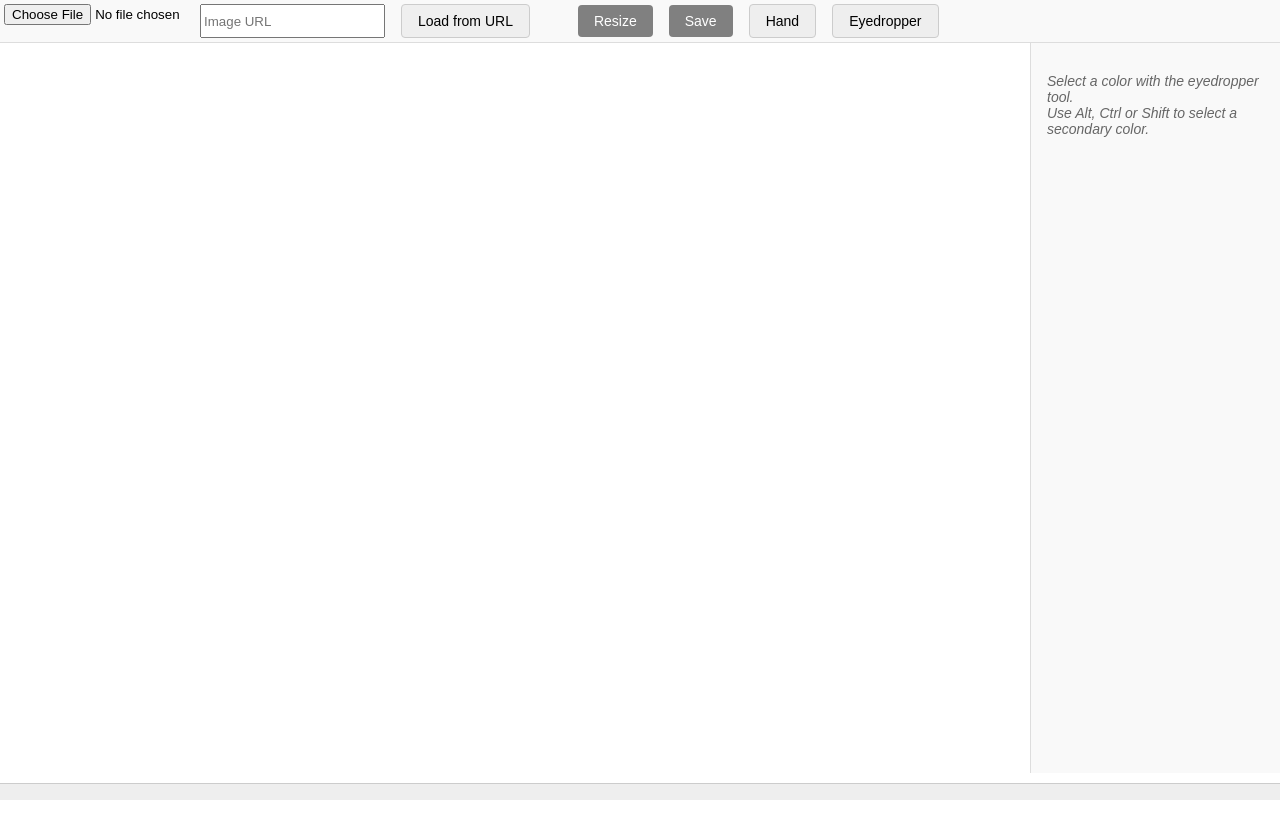
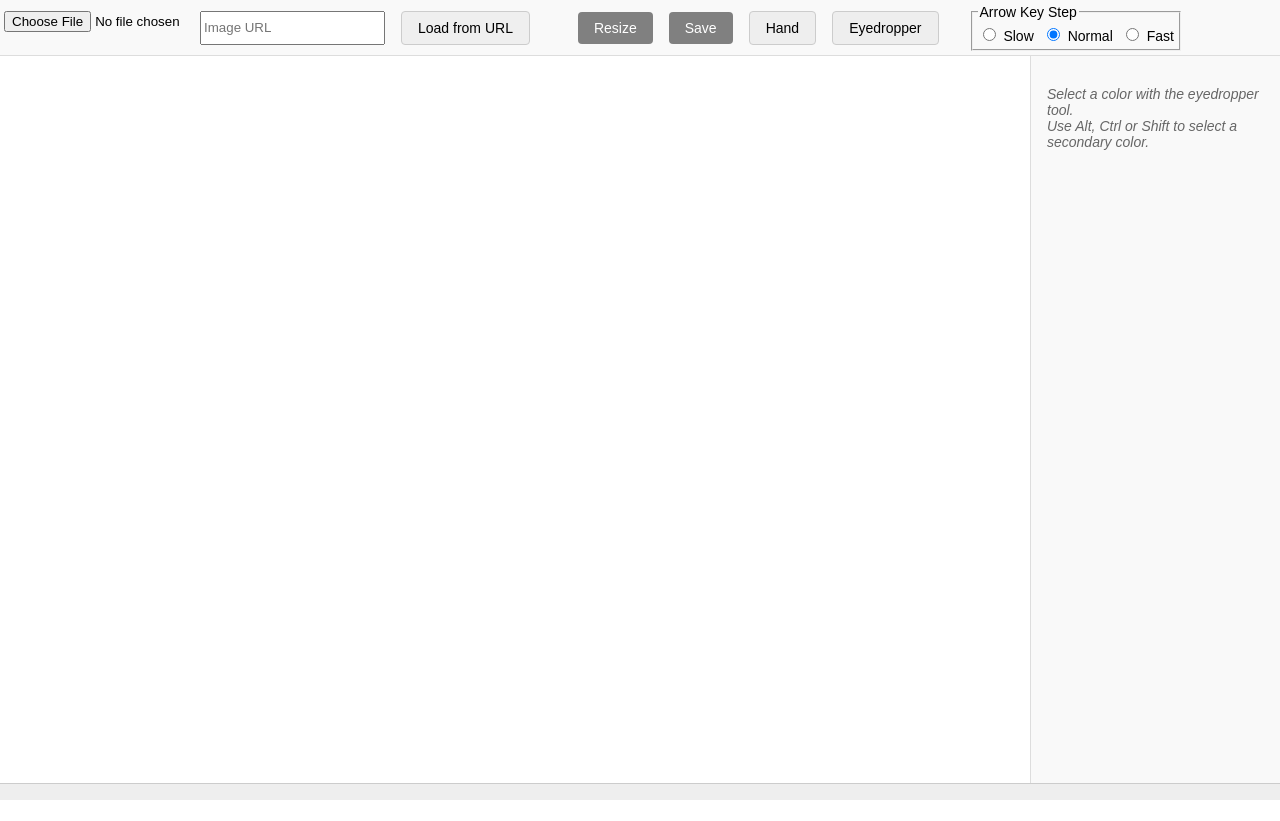
Before and after one commit to GrabovyiS/obrabotka-1, a Vue app: page / in a window 1280 px wide. After the commit the page ends 800 px from the top, so only its background shows below. Built offline with nearby package versions, Linux system fonts and the light colour scheme.

Commit message:
move canvas with arrows

```diff
--- a/src/App.vue
+++ b/src/App.vue
@@ -13,7 +13,6 @@
       >
         Resize
       </button>
-
       <button class="save-btn" @click="downloadImage" :disabled="!imageElement">
         Save
       </button>
@@ -33,10 +32,41 @@
       >
         Eyedropper
       </button>
+      <fieldset class="arrow-step-group">
+        <legend>Arrow Key Step</legend>
+        <label
+          ><input
+            type="radio"
+            name="step"
+            value="5"
+            v-model.number="arrowStep"
+          />
+          Slow</label
+        >
+        <label
+          ><input
+            type="radio"
+            name="step"
+            value="20"
+            v-model.number="arrowStep"
+          />
+          Normal</label
+        >
+        <label
+          ><input
+            type="radio"
+            name="step"
+            value="40"
+            v-model.number="arrowStep"
+          />
+          Fast</label
+        >
+      </fieldset>
     </div>
 
     <div class="main-panel">
       <CanvasDisplay
+        :arrowStep="Number(arrowStep)"
         :image="imageElement"
         :scale="scale"
         :activeTool="activeTool"
@@ -81,6 +111,7 @@ const imageElement = ref(null);
 const imageMeta = ref(null);
 const scale = ref(1.0);
 const showResizeModal = ref(false);
+const arrowStep = ref(20);
 
 function calculateInitialScale(img) {
   const padding = 50;
@@ -229,10 +260,19 @@ body {
   margin: 0;
 }
 
+* {
+  font-family: sans-serif;
+  box-sizing: border-box;
+}
+
+fieldset {
+  padding: 5px;
+  margin: 0;
+}
+
 .container {
   max-width: 100vw;
   overflow: hidden;
-  padding-bottom: 3rem; /* Space for fixed status bar */
 }
 
 .top-controls {
@@ -309,4 +349,15 @@ body {
 canvas {
   max-width: calc(100% - 250px);
 }
+
+.arrow-step-group {
+  display: flex;
+  align-items: center;
+  gap: 0.5rem;
+  margin-left: 1rem;
+  font-size: 14px;
+}
+.arrow-step-group input {
+  margin-right: 0.25rem;
+}
 </style>
--- a/src/components/CanvasDisplay.vue
+++ b/src/components/CanvasDisplay.vue
@@ -16,7 +16,9 @@ const props = defineProps({
   image: Object,
   scale: { type: Number, default: 1.0 },
   activeTool: { type: String, default: null },
+  arrowStep: { type: Number, default: 20 },
 });
+
 const emit = defineEmits(["color-pick", "hover-color"]);
 
 const canvasRef = ref(null);
@@ -28,16 +30,34 @@ let dragging = false;
 let dragStart = { x: 0, y: 0 };
 
 function handleKeyDown(e) {
-  if (props.activeTool !== "hand") return;
-  const step = 20;
-  if (["ArrowLeft", "ArrowRight", "ArrowUp", "ArrowDown"].includes(e.key)) {
-    e.preventDefault();
-    if (e.key === "ArrowLeft") canvasTranslation.x += step;
-    if (e.key === "ArrowRight") canvasTranslation.x -= step;
-    if (e.key === "ArrowUp") canvasTranslation.y += step;
-    if (e.key === "ArrowDown") canvasTranslation.y -= step;
-    renderImage();
+  if (!props.image) return;
+
+  const step = props.arrowStep;
+
+  console.log(step);
+
+  switch (e.key) {
+    case "ArrowLeft":
+      e.preventDefault();
+      canvasTranslation.x += step;
+      break;
+    case "ArrowRight":
+      e.preventDefault();
+      canvasTranslation.x -= step;
+      break;
+    case "ArrowUp":
+      e.preventDefault();
+      canvasTranslation.y += step;
+      break;
+    case "ArrowDown":
+      e.preventDefault();
+      canvasTranslation.y -= step;
+      break;
+    default:
+      return;
   }
+
+  renderImage();
 }
 
 function startPan(e) {
@@ -50,17 +70,19 @@ function endPan() {
   dragging = false;
 }
 
-function onMouseMove(event) {
+function onMouseMove(e) {
   if (dragging && props.activeTool === "hand") {
-    const dx = event.clientX - dragStart.x;
-    const dy = event.clientY - dragStart.y;
+    const dx = e.clientX - dragStart.x;
+    const dy = e.clientY - dragStart.y;
+
     canvasTranslation.x += dx;
     canvasTranslation.y += dy;
-    dragStart = { x: event.clientX, y: event.clientY };
+
+    dragStart = { x: e.clientX, y: e.clientY };
     renderImage();
   }
 
-  const data = getPixelColorAtEvent(event);
+  const data = getPixelColorAtEvent(e);
   if (data) emit("hover-color", data);
 }
 
@@ -74,18 +96,17 @@ function renderImage() {
   const displayWidth = image.width * scale;
   const displayHeight = image.height * scale;
 
-  const workspaceWidth = window.innerWidth;
-  const workspaceHeight = window.innerHeight;
+  const canvasWidth = window.innerWidth;
+  const canvasHeight = window.innerHeight;
 
-  const padding = 50;
-  const maxWidth = workspaceWidth - 2 * padding;
-  const maxHeight = workspaceHeight - 2 * padding;
+  canvas.width = canvasWidth;
+  canvas.height = canvasHeight;
 
-  offset.x = canvasTranslation.x + (maxWidth - displayWidth) / 2 + padding;
-  offset.y = canvasTranslation.y + (maxHeight - displayHeight) / 2 + padding;
+  const centerX = (canvasWidth - displayWidth) / 2;
+  const centerY = (canvasHeight - displayHeight) / 2;
 
-  canvas.width = workspaceWidth;
-  canvas.height = workspaceHeight;
+  offset.x = centerX + canvasTranslation.x;
+  offset.y = centerY + canvasTranslation.y;
 
   ctx = canvas.getContext("2d");
   ctx.clearRect(0, 0, canvas.width, canvas.height);
@@ -97,15 +118,20 @@ function renderImage() {
 
 function getPixelColorAtEvent(event) {
   if (!props.image) return null;
+
   const rect = canvasRef.value.getBoundingClientRect();
   const scaleX = canvasRef.value.width / rect.width;
   const scaleY = canvasRef.value.height / rect.height;
+
   const canvasX = (event.clientX - rect.left) * scaleX;
   const canvasY = (event.clientY - rect.top) * scaleY;
+
   const localX = canvasX - offset.x;
   const localY = canvasY - offset.y;
+
   const imageX = Math.floor(localX / props.scale);
   const imageY = Math.floor(localY / props.scale);
+
   if (
     imageX < 0 ||
     imageX >= props.image.width ||
@@ -113,11 +139,13 @@ function getPixelColorAtEvent(event) {
     imageY >= props.image.height
   )
     return null;
+
   const temp = document.createElement("canvas");
   temp.width = props.image.width;
   temp.height = props.image.height;
   const tempCtx = temp.getContext("2d");
   tempCtx.drawImage(props.image, 0, 0);
+
   const pixel = tempCtx.getImageData(imageX, imageY, 1, 1).data;
   return {
     x: imageX,
```
